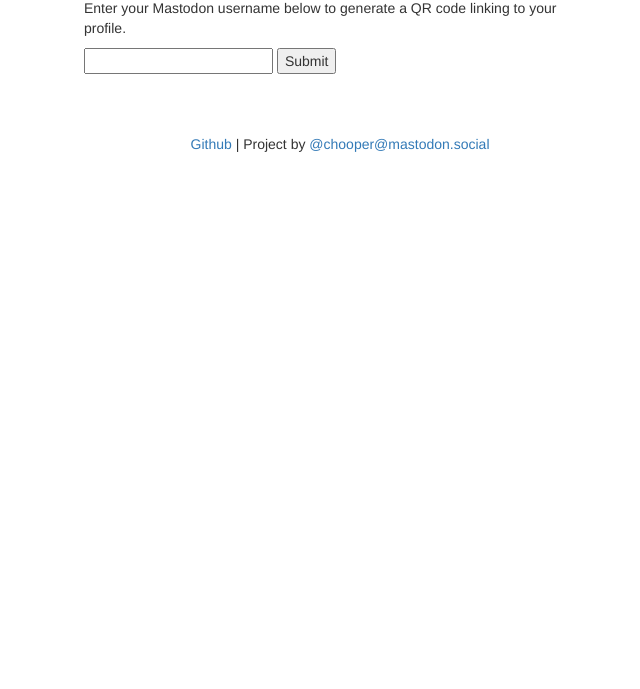
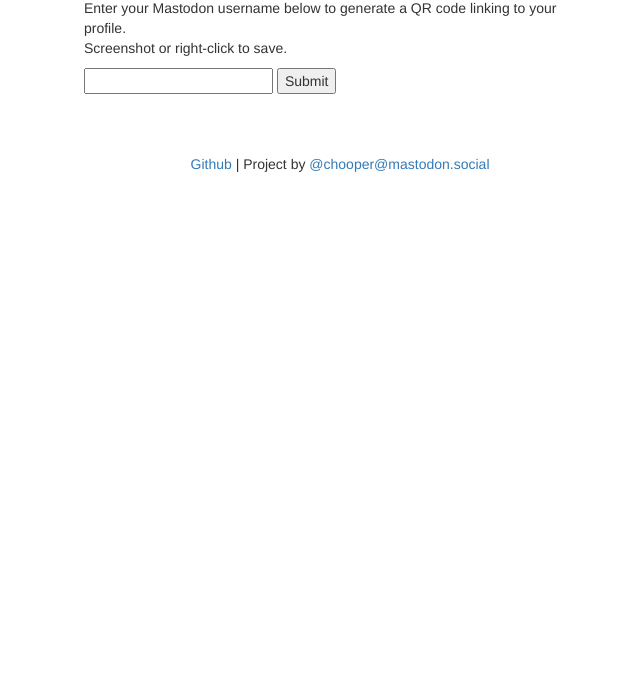
Before and after one commit to chooper/mastodon-qrcode-generator, a plain HTML site: page index.html in a window 1280 px wide. Shown: the part 111-800 px from the top of the page, without its empty margins (300-940 px from the left). Drawn offline with nearby package versions, Linux system fonts and the light colour scheme.

Commit message:
Update index.html

```diff
--- a/index.html
+++ b/index.html
@@ -11,7 +11,8 @@
     <body>
         <div style="margin-left: auto; margin-right: auto; width: 40%">
             <h1>Mastodon link QR code generator</h1>
-            <p>Enter your Mastodon username below to generate a QR code linking to your profile.</p>
+            <p>Enter your Mastodon username below to generate a QR code linking to your profile.<br/>
+                Screenshot or right-click to save.</p>
 
             <form>
                 <input type="text" id="username"/>
```
